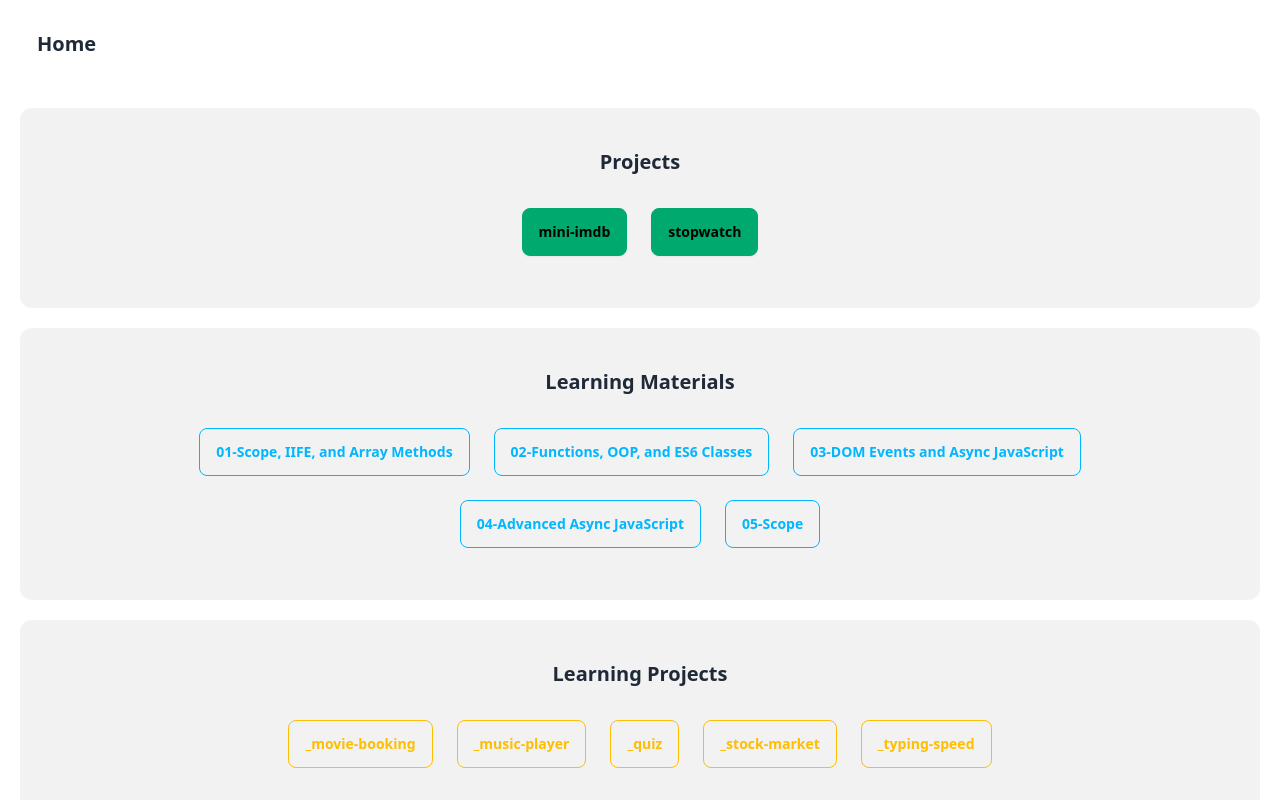
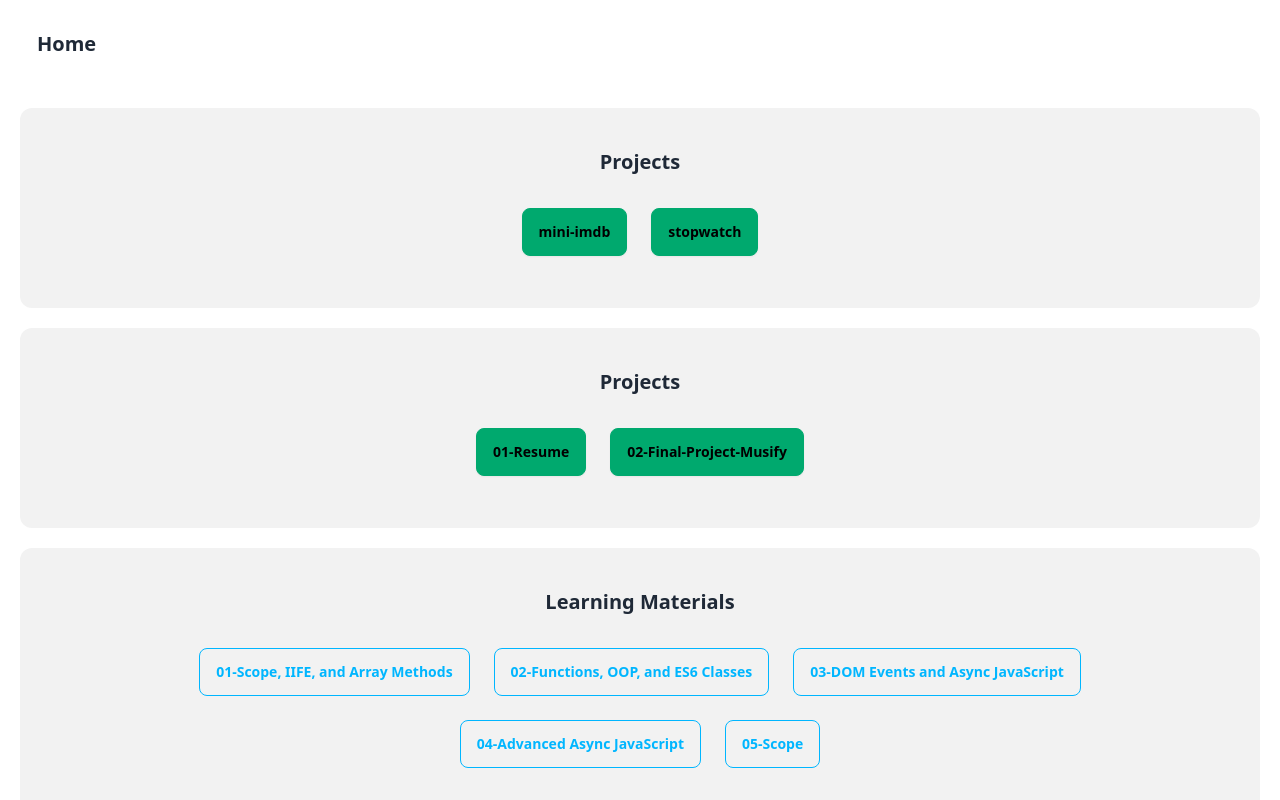
Before and after one commit to pratikkabade/Coding-Ninjas, a plain HTML site: page projects/index.html in a window 1280 px wide. Shown: the top 800 px of the page. Drawn offline with nearby package versions, Linux system fonts and the light colour scheme.

Commit message:
linked old content

```diff
--- a/projects/index.html
+++ b/projects/index.html
@@ -31,6 +31,20 @@
             </a>
         </div>
     </div>
+
+    <div class="flex flex-col flex-wrap justify-center items-center gap-5 m-5 p-10 bg-base-200 rounded-xl">
+        <h1 class="text-xl font-semibold">Projects</h1>
+        <div class="flex flex-row flex-wrap justify-center">
+            <a href="../Fundamentals of Web Development/01-Resume/index.html" class="btn m-3 btn-success">
+                01-Resume
+            </a>
+            <a href="../Fundamentals of Web Development/02-Final-Project-Musify/src/index.html"
+                class="btn m-3 btn-success">
+                02-Final-Project-Musify
+            </a>
+        </div>
+    </div>
+
 
     <div class="flex flex-col flex-wrap justify-center items-center gap-5 m-5 p-10 bg-base-200 rounded-xl">
         <h1 class="text-xl font-semibold">Learning Materials</h1>
```
